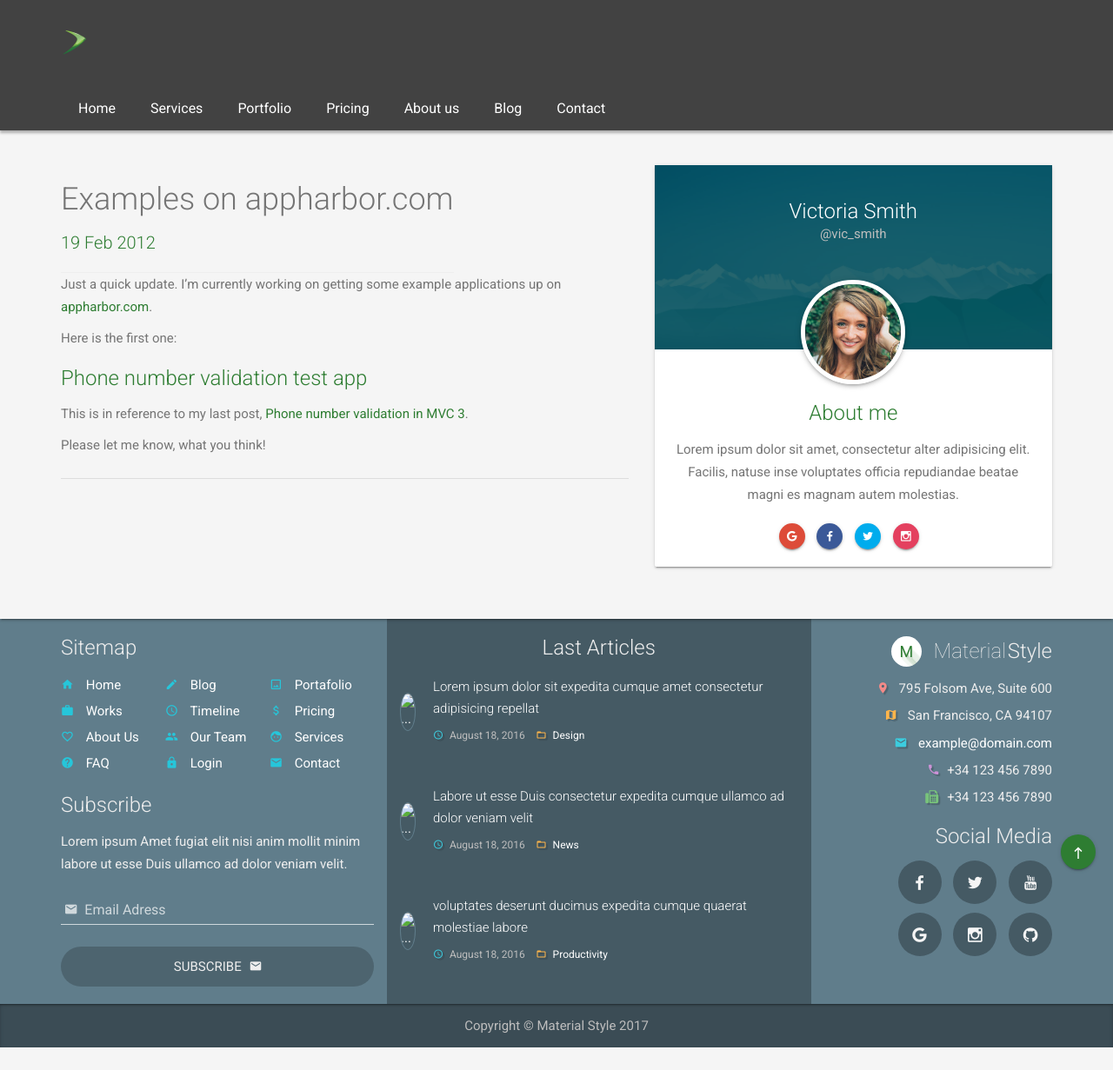
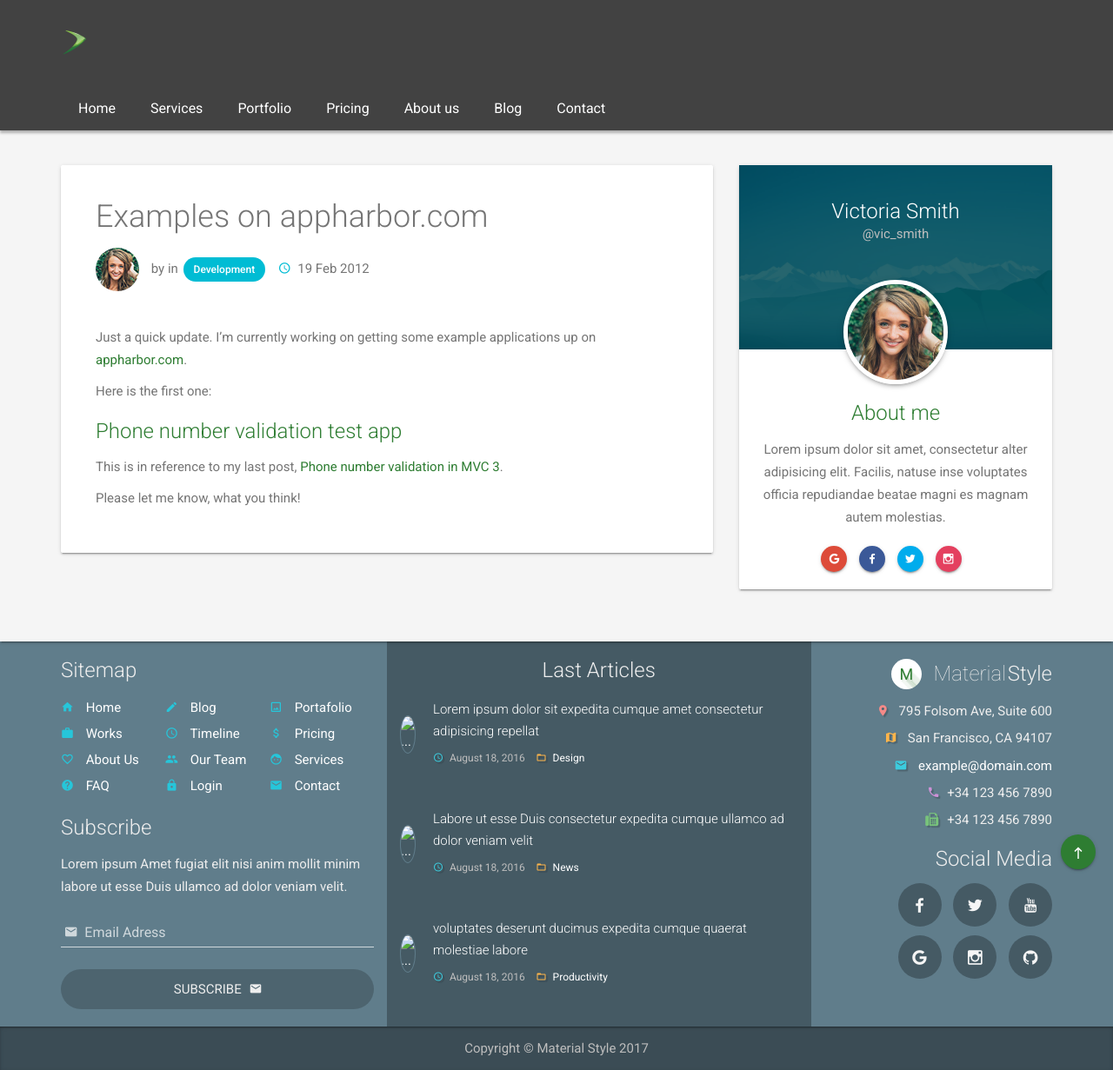
Before and after one commit to tkglaser/tkglaser.github.io, a Jekyll site: the page built from _posts/2012-02-19-examples-on-appharborcom.md, in a window 1280 px wide. Shown: the whole page at 87% size. Built offline with Jekyll 4.4.1, drawn with Linux system fonts in a browser that asks for light colours; comment, search, counter and statistics services are not loaded; before the commit the page ends 1205 px from its top, so only the background shows below that.

Commit message:
Update post.html

```diff
--- a/_layouts/post.html
+++ b/_layouts/post.html
@@ -3,22 +3,27 @@ layout: default
 ---
 <div class="container" *ngIf="article">
     <div class="row">
-        <div class="col-md-7">
-            <article class="blog-article" itemscope itemtype="http://schema.org/BlogPosting">
-                <div class="page-header">
-                    <h1 itemprop="name headline">{{ page.title | escape }}</h1>
-                    <p class="lead text-primary">
-                        <time datetime="{{ page.date | date_to_xmlschema }}" itemprop="datePublished">{{ page.date | date: "%-d %b %Y" }}</time>{% if page.author %} • <span itemprop="author" itemscope itemtype="http://schema.org/Person"><span itemprop="name">{{ page.author }}</span></span>{% endif %}
-                    </p>
+        <div class="col-md-8">
+            <div class="card animated fadeInLeftTiny animation-delay-5">
+                <div class="card-block card-block-big" itemscope itemtype="http://schema.org/BlogPosting">
+                    <h1 class="no-mt" itemprop="name headline">{{ page.title | escape }}</h1>
+                    <div class="mb-4">
+                        <img src="/assets/img/demo/avatar50.jpg" alt="..." class="img-circle mr-1"> by
+                        <a href="javascript:void(0)"><span itemprop="author" itemscope itemtype="http://schema.org/Person"><span itemprop="name">{{ page.author }}</span></span></a> in
+                        <a href="javascript:void(0)" class="ms-tag ms-tag-info">Development</a>
+                        <span class="ml-1 hidden-xs">
+                            <i class="zmdi zmdi-time mr-05 color-info"></i>
+                            <span class="color-medium-dark"><time datetime="{{ page.date | date_to_xmlschema }}" itemprop="datePublished">{{ page.date | date: "%-d %b %Y" }}</time></span>
+                        </span>
+                    </div>
+                    {{ content }}
+                    {% if site.disqus.shortname %}
+                        {% include disqus_comments.html %}
+                    {% endif %}
                 </div>
-                {{ content }}
-                <hr />
-                {% if site.disqus.shortname %}
-                  {% include disqus_comments.html %}
-                {% endif %}
-            </article>
+            </div>
         </div>
-        <div class="col-md-5">
+        <div class="col-md-4">
             {% include profile-card.html %}
         </div>
     </div>
```
